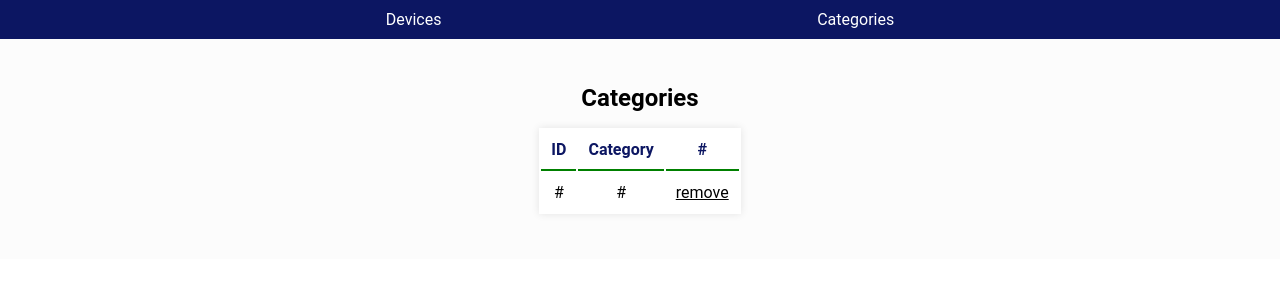
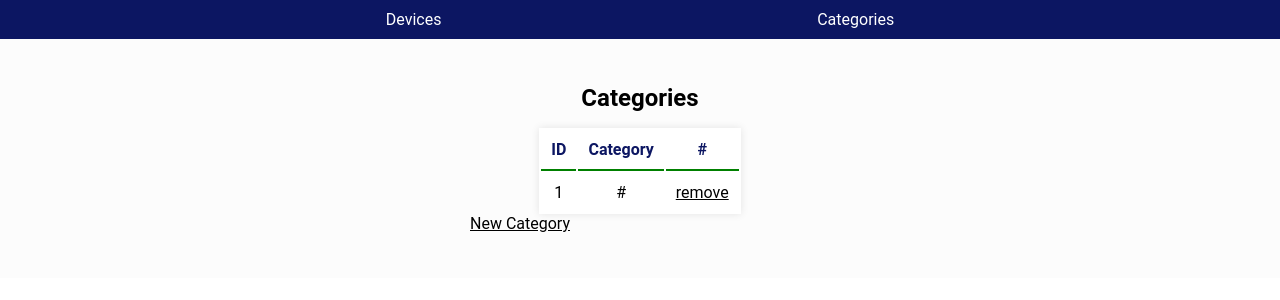
Before and after one commit to daniloscipioni/challenge-eldorado, an Angular app: page /categories in a window 1280 px wide. Shown: the top 300 px of the page. Built offline with nearby package versions, Linux system fonts and the light colour scheme.

Commit message:
add link to new device and new category

```diff
--- a/src/app/category/category.component.html
+++ b/src/app/category/category.component.html
@@ -9,10 +9,13 @@
     </thead>
     <tbody>
       <tr class="table__row">
-        <td class="table__content">#</td>
+        <td class="table__content">1</td>
         <td class="table__content">#</td>
         <td class="table__content"><a href="#">remove</a></td>
       </tr>
     </tbody>
   </table>
+  <span>
+    <a href="">New Category</a>
+  </span>
 </section>
--- a/src/app/device/device.component.html
+++ b/src/app/device/device.component.html
@@ -11,7 +11,7 @@
     </thead>
     <tbody>
       <tr class="table__row">
-        <td class="table__content">#</td>
+        <td class="table__content">1</td>
         <td class="table__content">#</td>
         <td class="table__content">#</td>
         <td class="table__content">#</td>
@@ -19,4 +19,7 @@
       </tr>
     </tbody>
   </table>
+  <span>
+    <a href="">New Device</a>
+  </span>
 </section>
```
